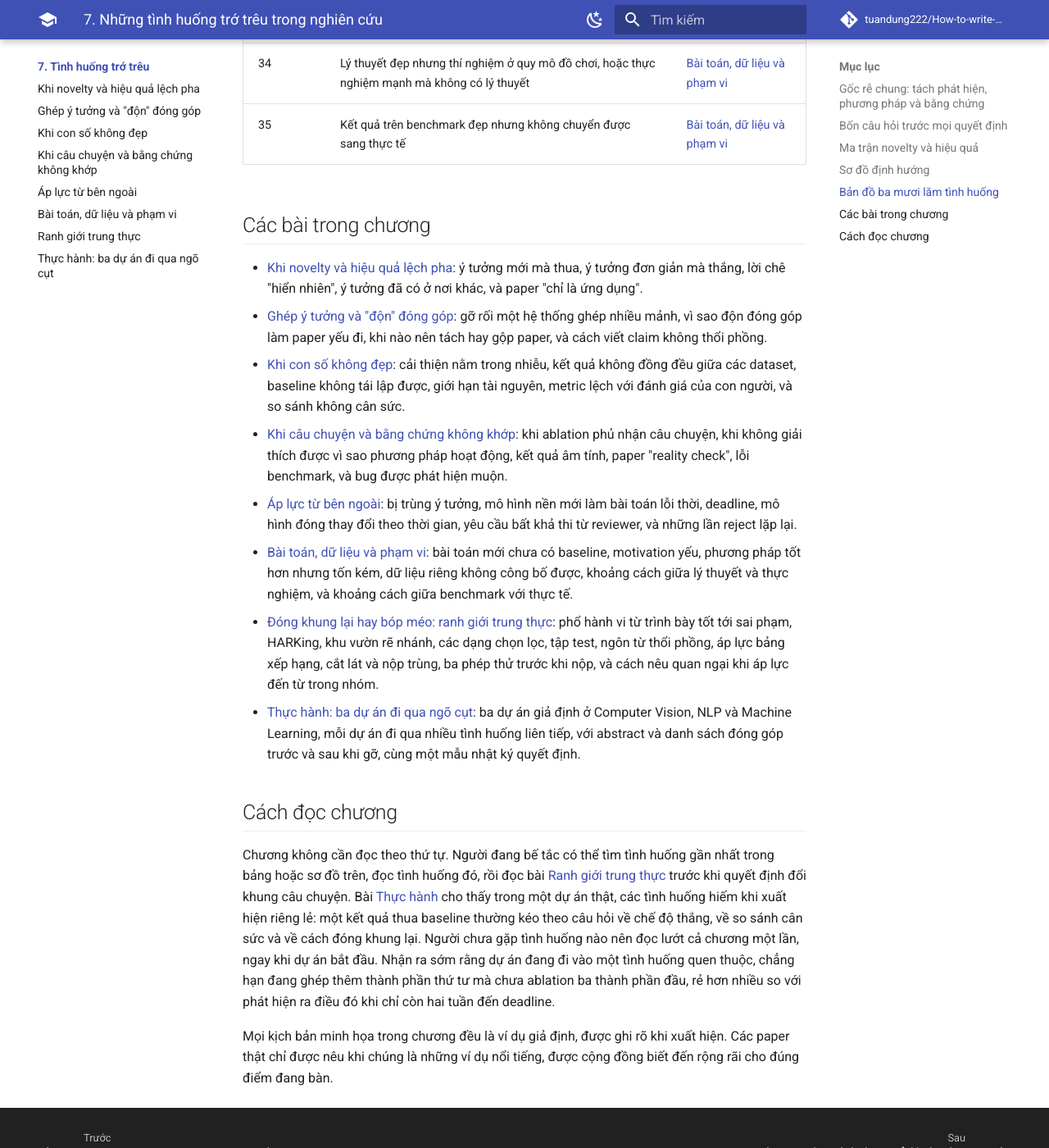
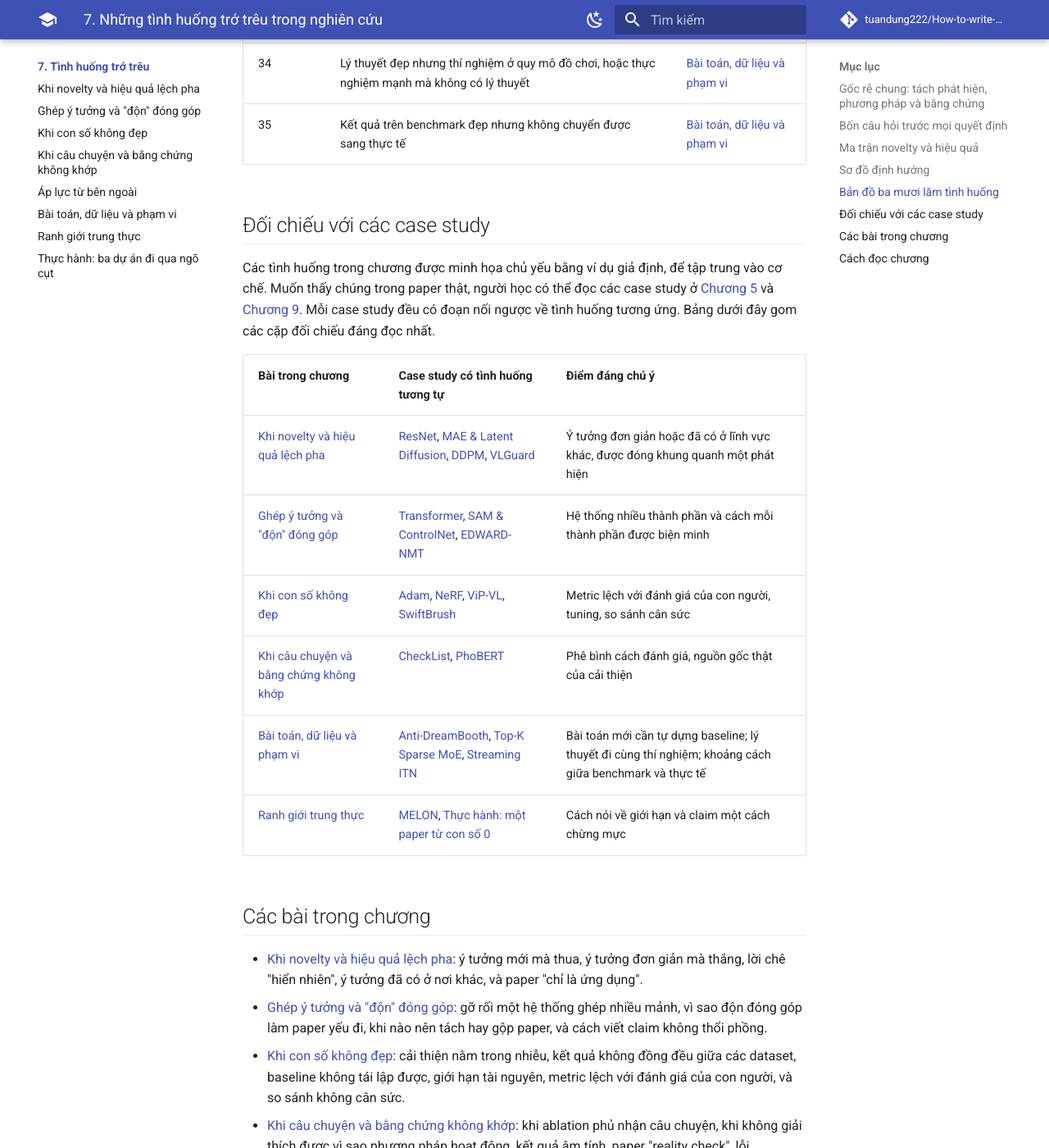
Before and after one commit to tuandung222/How-to-write-Astar-Paper, an MkDocs documentation site: the page built from docs/07-tinh-huong-kho/index.md, in a window 1280 px wide and 1400 px high, scrolled down 5468 px. Shown: the whole window at 82% size. Built offline with MkDocs 1.6.1 and Material for MkDocs 9.7.7, drawn with Linux system fonts in a browser that asks for light colours; comment, search, counter and statistics services are not loaded.

Commit message:
Chapter 7: case-study cross-reference table; link TH27 to chapter 8
Co-Authored-By: Claude Opus 5.5 <noreply@anthropic.com>
Claude-Session: https://claude.ai/code/session_01PnSv8GAUeHr81U3JHWhtn7

```diff
--- a/docs/07-tinh-huong-kho/index.md
+++ b/docs/07-tinh-huong-kho/index.md
@@ -99,6 +99,19 @@ flowchart TD
 | 34 | Lý thuyết đẹp nhưng thí nghiệm ở quy mô đồ chơi, hoặc thực nghiệm mạnh mà không có lý thuyết | [Bài toán, dữ liệu và phạm vi](bai-toan-va-pham-vi.md) |
 | 35 | Kết quả trên benchmark đẹp nhưng không chuyển được sang thực tế | [Bài toán, dữ liệu và phạm vi](bai-toan-va-pham-vi.md) |
 
+## Đối chiếu với các case study
+
+Các tình huống trong chương được minh họa chủ yếu bằng ví dụ giả định, để tập trung vào cơ chế. Muốn thấy chúng trong paper thật, người học có thể đọc các case study ở [Chương 5](../05-case-studies/index.md) và [Chương 9](../09-ai-security/index.md). Mỗi case study đều có đoạn nối ngược về tình huống tương ứng. Bảng dưới đây gom các cặp đối chiếu đáng đọc nhất.
+
+| Bài trong chương | Case study có tình huống tương tự | Điểm đáng chú ý |
+|---|---|---|
+| [Khi novelty và hiệu quả lệch pha](novelty-va-hieu-qua.md) | [ResNet](../05-case-studies/resnet.md), [MAE & Latent Diffusion](../05-case-studies/mae-ldm.md), [DDPM](../05-case-studies/ddpm.md), [VLGuard](../09-ai-security/vlguard.md) | Ý tưởng đơn giản hoặc đã có ở lĩnh vực khác, được đóng khung quanh một phát hiện |
+| [Ghép ý tưởng và "độn" đóng góp](ghep-va-don.md) | [Transformer](../05-case-studies/transformer.md), [SAM & ControlNet](../05-case-studies/sam-controlnet.md), [EDWARD-NMT](../05-case-studies/edward-nmt.md) | Hệ thống nhiều thành phần và cách mỗi thành phần được biện minh |
+| [Khi con số không đẹp](con-so-khong-dep.md) | [Adam](../05-case-studies/adam.md), [NeRF](../05-case-studies/nerf.md), [ViP-VL](../05-case-studies/vip-vl.md), [SwiftBrush](../05-case-studies/swiftbrush.md) | Metric lệch với đánh giá của con người, tuning, so sánh cân sức |
+| [Khi câu chuyện và bằng chứng không khớp](cau-chuyen-va-bang-chung.md) | [CheckList](../05-case-studies/checklist-acl2020.md), [PhoBERT](../05-case-studies/phobert.md) | Phê bình cách đánh giá, nguồn gốc thật của cải thiện |
+| [Bài toán, dữ liệu và phạm vi](bai-toan-va-pham-vi.md) | [Anti-DreamBooth](../05-case-studies/anti-dreambooth.md), [Top-K Sparse MoE](../05-case-studies/topk-moe.md), [Streaming ITN](../05-case-studies/streaming-itn.md) | Bài toán mới cần tự dựng baseline; lý thuyết đi cùng thí nghiệm; khoảng cách giữa benchmark và thực tế |
+| [Ranh giới trung thực](ranh-gioi-trung-thuc.md) | [MELON](../09-ai-security/melon.md), [Thực hành: một paper từ con số 0](../05-case-studies/worked-example.md) | Cách nói về giới hạn và claim một cách chừng mực |
+
 ## Các bài trong chương
 
 - [Khi novelty và hiệu quả lệch pha](novelty-va-hieu-qua.md): ý tưởng mới mà thua, ý tưởng đơn giản mà thắng, lời chê "hiển nhiên", ý tưởng đã có ở nơi khác, và paper "chỉ là ứng dụng".
```
Also changed, not shown: docs/01-truoc-khi-viet/ke-hoach.md (+1 -1 lines), docs/08-ai-cong-su/quy-trinh-mau.md (+2 -0 lines), docs/phu-luc/loi-khuyen.md (+2 -2 lines).
